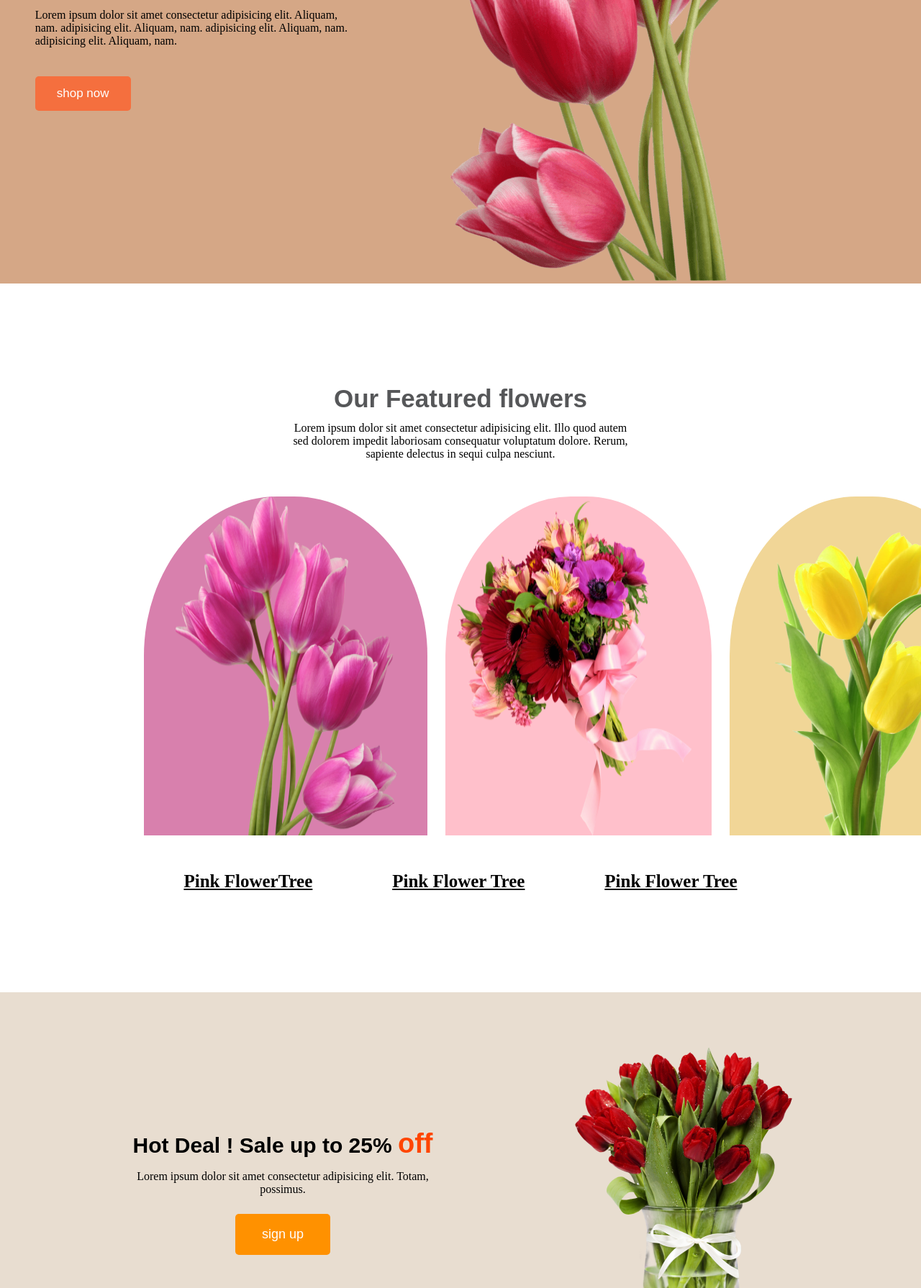
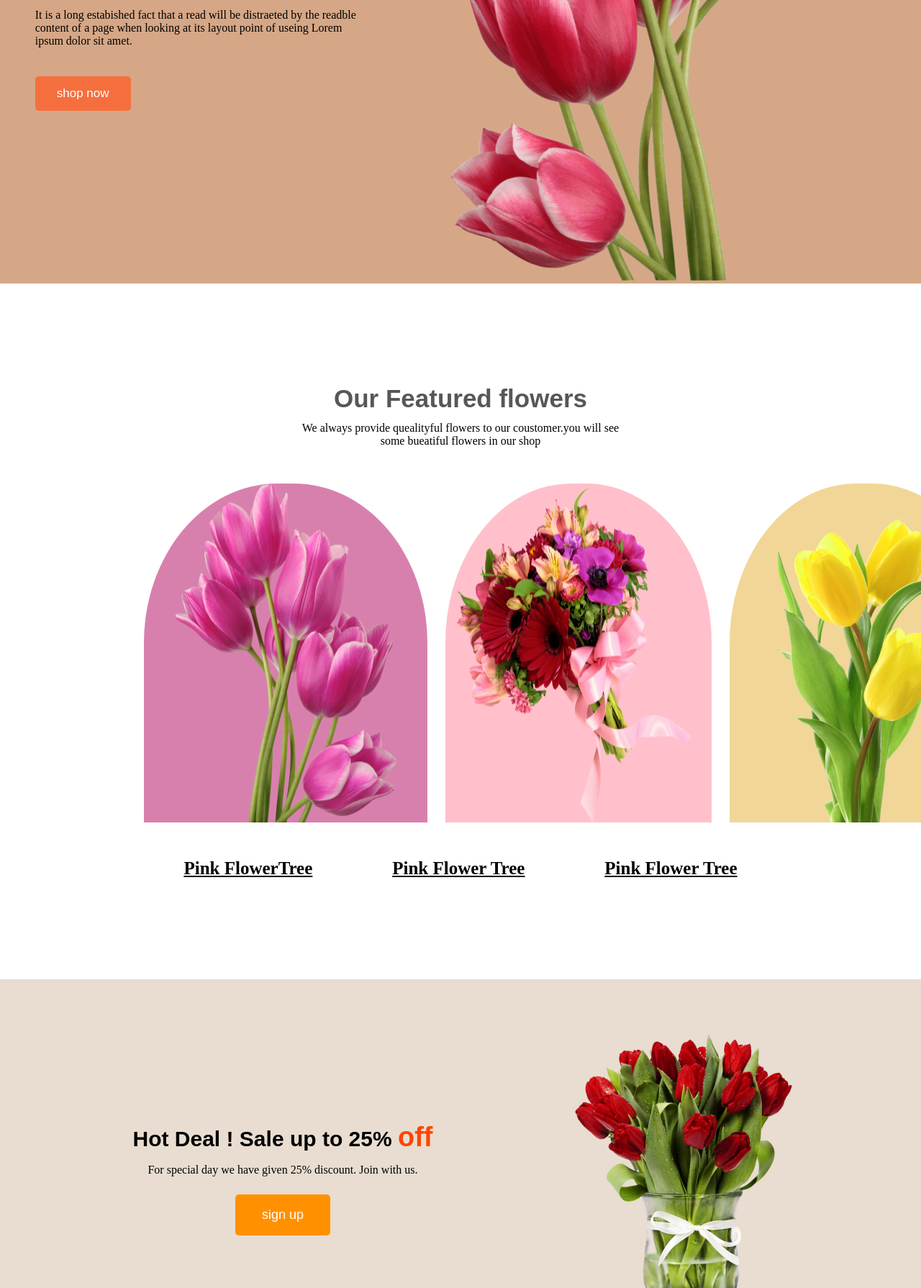
Before and after one commit to chandonkumar23/Asignment, a plain HTML site: page index.html in a window 1280 px wide. Shown: the part 410-2200 px from the top of the page at 72% size. Drawn offline with Linux system fonts and the light colour scheme; a web font is replaced by a local one.

Commit message:
added a meaningfull text

```diff
--- a/index.html
+++ b/index.html
@@ -17,8 +17,8 @@
                 <h1 class="head-title">
                     Lets make  bueatiful flowers part of your life.
                 </h1>
-                <p class="head-discription">Lorem ipsum dolor sit amet consectetur adipisicing elit. Aliquam, nam. adipisicing elit. Aliquam, nam.
-                    adipisicing elit. Aliquam, nam. adipisicing elit. Aliquam, nam.
+                <p class="head-discription">It is a long estabished fact that a read will be distraeted by the readble content of a page
+                    when looking at its layout point of useing Lorem ipsum dolor sit amet.
                 </p>
                 <button class="shop-btn">shop now</button>
             </div>
@@ -30,8 +30,7 @@
             <div class="featured-section">
                 <div class="featured-info">
                   <h2 class="featured-title">Our Featured flowers</h2>
-                  <p class="featured-description">Lorem ipsum dolor sit amet consectetur adipisicing elit. Illo quod autem sed dolorem impedit laboriosam consequatur
-                     voluptatum dolore. Rerum, sapiente delectus in sequi culpa nesciunt.</p>
+                  <p class="featured-description">We always provide quealityful flowers to our coustomer.you will see some bueatiful flowers in our shop</p>
                 </div>
                 <div class="featured-img">
                     <img class="img-1" src="flower img/pngwing 6.png" alt="">
@@ -49,7 +48,7 @@
             <div class="discount-section">
                 <div class="discound-column">
                     <h1 class="discount-title">Hot Deal ! Sale up to 25% <span class="off">off</span> </h1>
-                    <p class="discount-discription">Lorem ipsum dolor sit amet consectetur adipisicing elit. Totam, possimus.</p>
+                    <p class="discount-discription">For special day we have given 25% discount. Join with us. </p>
                     <button class="sign-up">sign up</button>
                 </div>
                 <div class="discount-column">
@@ -61,8 +60,7 @@
             <!---------------instagram--------->
             <div class="instagram-section">
                 <h2 class="instagran-title">Instagram</h2>
-                <p class="instagram-discription">Lorem ipsum dolor sit amet consectetur adipisicing elit. Deserunt laboriosam voluptate unde
-                     distinctio quis voluptas enim nostrum ab doloremque repudiandae?</p>
+                <p class="instagram-discription">We reaguarly upadate our shop on Instagram and advertise our shop.</p>
                      <div class="instagram-img">
                      <img src="flower img/Flower 01.png" alt="">
                      <img src="flower img/Rectangle 4.png" alt="">
```
